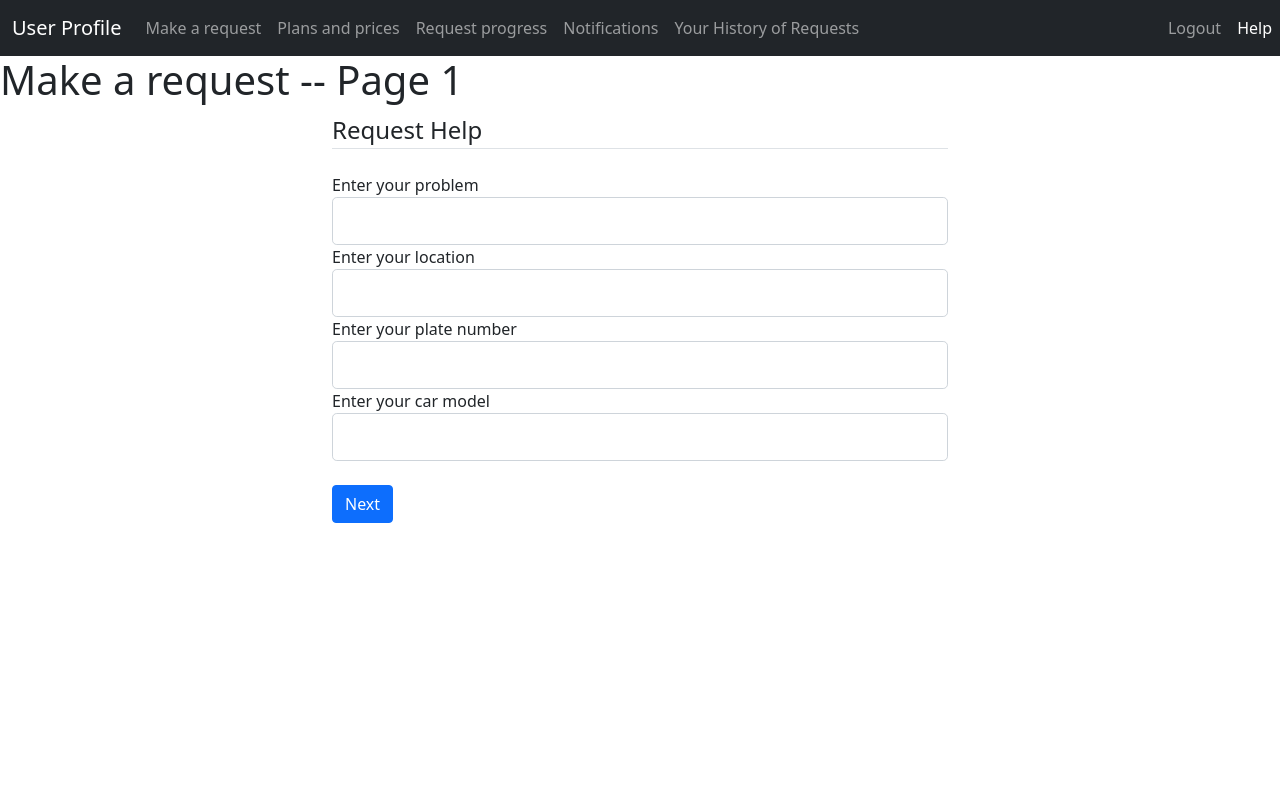
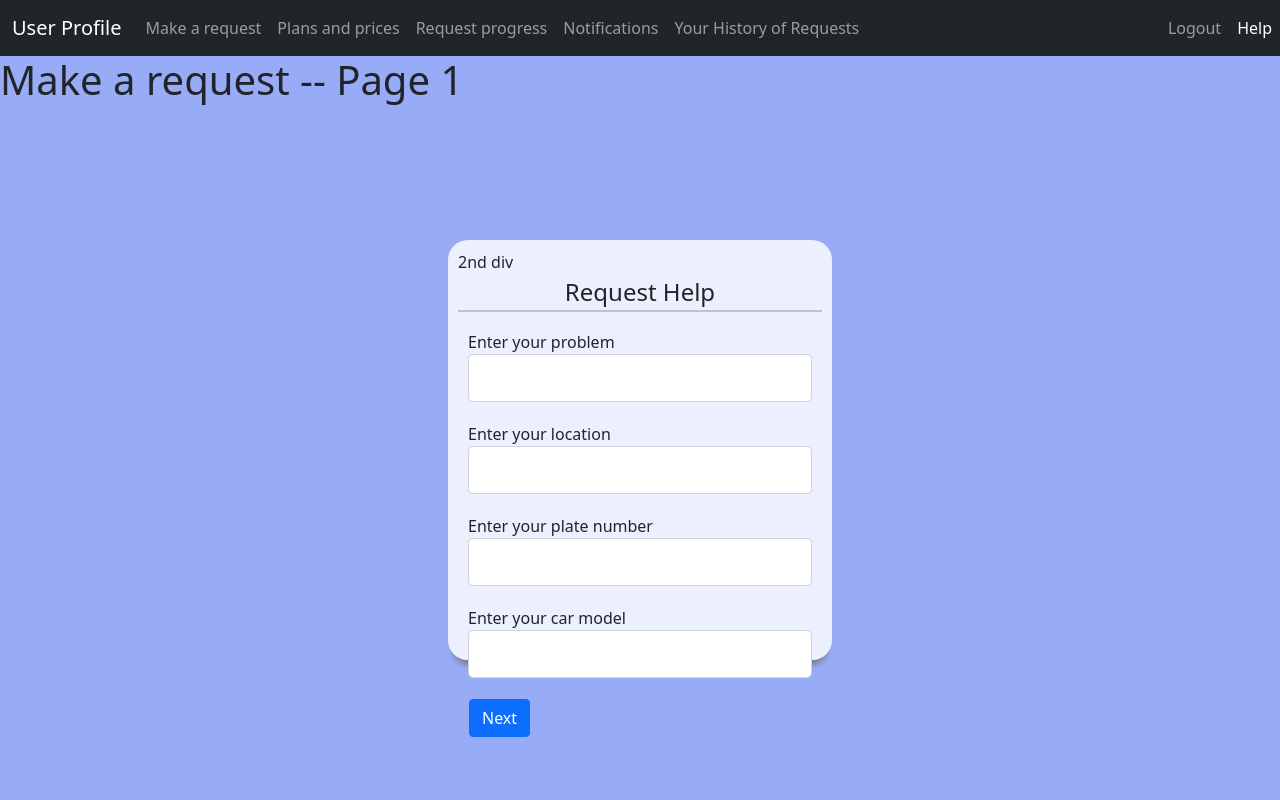
Before and after one commit to Thedysons/Car-No-Work, a Flask app: page /requestHelp in a window 1280 px wide. Run offline with Flask 2, Linux system fonts and the light colour scheme.

Commit message:
work in progress

```diff
--- a/codejana_flask/codejana_flask/static/main.css
+++ b/codejana_flask/codejana_flask/static/main.css
@@ -7,3 +7,93 @@
     background-color: #1b2653;
     color:white;
 }
+
+.body-color{
+    background-color: #98abf7;
+}
+
+.leg{
+    text-align: center;
+    border-bottom: 2px solid rgba(153, 147, 147, 0.5);
+}
+
+.containerA{
+    position:absolute;
+    top:100px;
+    right:0px;
+    bottom:0px;
+    left:0px;
+    display: flex;
+    align-items: center;
+    justify-content: center;
+}
+
+.containerAReq{
+    position:absolute;
+    top:100px;
+    right:0px;
+    bottom:0px;
+    left:0px;
+    display: flex;
+    align-items: center;
+    justify-content: center;
+}
+
+
+.form-group{
+    padding:10px;
+}
+
+.form-group btn{
+    align-items: center;
+    justify-content: center;
+}
+
+.containerB{
+    position: absolute;
+    display: flex;
+    align-items: center;
+    justify-content: center;
+    height: 10%;
+    width: 50%;
+}
+
+.content{
+    background-color: rgba(169, 245, 188, 0.815);
+    border-radius: 20px;
+    box-sizing: border-box;
+    height: 70%;
+    padding: 10px;
+    width: 55%;
+    -webkit-box-shadow: 0 10px 6px -6px #777;
+    -moz-box-shadow: 0 10px 6px -6px #777;
+         box-shadow: 0 10px 6px -6px #777;
+}
+
+.contentReq{
+    background-color: rgba(255, 255, 255, 0.815);
+    border-radius: 20px;
+    box-sizing: border-box;
+    height: 60%;
+    padding: 10px;
+    width: 30%;
+    -webkit-box-shadow: 0 10px 6px -6px #777;
+    -moz-box-shadow: 0 10px 6px -6px #777;
+         box-shadow: 0 10px 6px -6px #777;
+}
+
+
+.text{
+    width: auto;
+    margin: 20px;
+    text-transform: uppercase;
+    text-align: center;
+    color: black;
+}
+
+.text h1{
+    font-size: 62px;
+    font-family: 'montserrat', sans-serif ;
+    font-weight: 400px;
+    margin: 14px 0px;
+}
--- a/codejana_flask/codejana_flask/templates/clientProfile.html
+++ b/codejana_flask/codejana_flask/templates/clientProfile.html
@@ -54,9 +54,16 @@
       </ul>
   </nav>
   </head>
-  <body>
+  <body class="body-color">
     {%block contentA%}
-    <h1><b>Welcome to your profile page</b></h1>
-    <p>Welcome {{emails[-1]}}</p>
+    <div class="containerA">
+      <div class ="content">
+      <div class="text">
+        <img src="{{url_for('static',filename='logoTransBlackLong.png')}}"/>
+        <h1>Welcome to your profile page</h1>
+        <p>Welcome {{emails[-1]}}</p>
+      </div>
+      </div>
+    </div>
     {%endblock contentA%}
   </body>
--- a/codejana_flask/codejana_flask/templates/requestHelp.html
+++ b/codejana_flask/codejana_flask/templates/requestHelp.html
@@ -3,12 +3,13 @@
 <h1>Make a request -- Page 1</h1>
 <!-- <p>enter problem <br>enter location <br> enter plate number <br>enter model<br>etc</p>
 <p><b>Submit</b></p> -->
-
-<div class="container w-50">
+<div class ="containerAReq">
+    <div class="contentReq">
+        2nd div
         <form method="POST" action="">
             {{form.hidden_tag()}}
             <fieldset>
-            <legend class="border-bottom mb-4">Request Help</legend>
+                <legend class="leg">Request Help</legend>
                 <div class="form-group">
                     {{form.problem_description.label(class="form-control-label")}}
                     {{form.problem_description(class="form-control form-control-lg")}}
@@ -28,10 +29,11 @@
 
 
             </fieldset>
-        <div class="form-group mt-4">
+            <div class="form-group btn">
                 {{form.next(class='btn btn-primary')}}
             </div>
 
         </form>
     </div>
+</div>
 {%endblock contentA%}
```
Also changed, not shown: codejana_flask/codejana_flask/database/theDataBase.db, codejana_flask/codejana_flask/static/logoTransBlackLong.png (added). Lines whose indentation alone changed are shown as unchanged.
